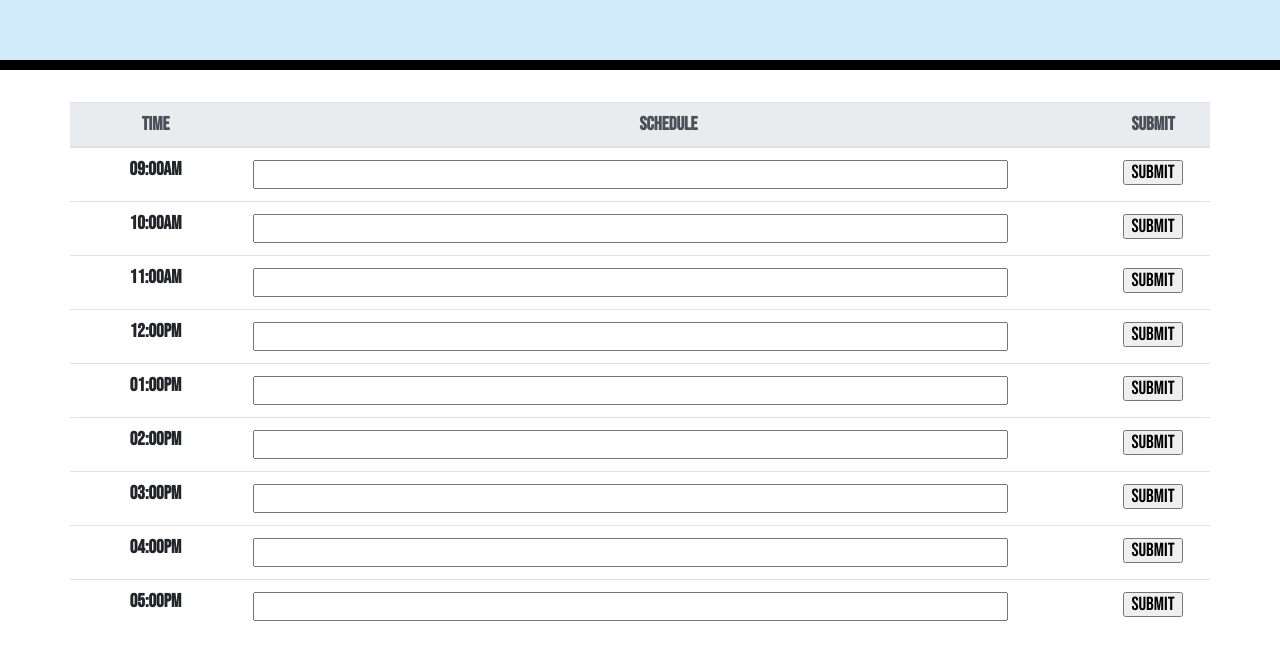
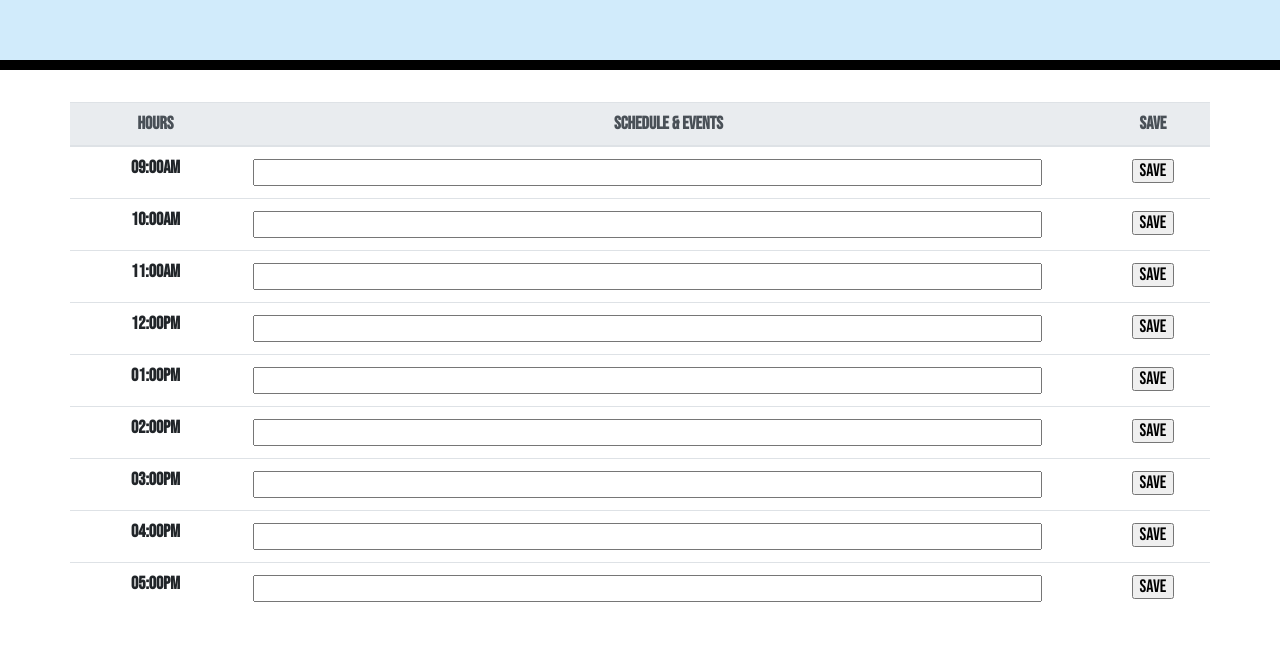
Before and after one commit to misterjaykay/work-day-scheduler, a plain HTML site: page index.html in a window 1280 px wide. Shown: the part 248-897 px from the top of the page. Drawn offline with nearby package versions, Linux system fonts and the light colour scheme; a web font is replaced by a local one.

```diff
--- a/index.html
+++ b/index.html
@@ -29,9 +29,9 @@
 
         <thead class="thead-light">
           <tr>
-            <th scope="col" class="time-header text-center">TIME</th>
-            <th scope="col" class="schedule-header text-center">Schedule</th>
-            <th scope="col" class="button-header text-center">SUBMIT</th>
+            <th scope="col" class="time-header text-center">Hours</th>
+            <th scope="col" class="schedule-header text-center">Schedule & Events</th>
+            <th scope="col" class="button-header text-center">Save</th>
           </tr>
         </thead>
 
--- a/script.js
+++ b/script.js
@@ -26,15 +26,17 @@ var allHourList = ["09:00AM", "10:00AM", "11:00AM", "12:00PM", "01:00PM", "02:00
 
 for (var i = 0; i < allHourList.length; i++) {
 
-    console.log(allHourList[i]);
-
     var tRow = $("<tr>").attr("data-hour", i);
     var tBody = (".tbody");
     $(tBody).append(tRow);
     var timeDiv = $("<th>").text(allHourList[i]).attr("scope", "row").attr("style", "text-align: center;");
-    var messageDiv = $("<td>").html("<input class='textMessage-" + i + "' size='100' type='text' data-input='" + i + "' >");
-    var buttonDiv = $("<td>").html("<input class='submit-button' data-value='" + i + "' type='button' value='submit' >").attr("style", "text-align: center;")
-    // AT VAR BUTTONDIV, REMOVED BOTTOM LINE
+    var messageDiv = $("<td>").html("<input class='textMessage-" + i + "' size='110' type='text'  >");
+    var buttonDiv = $("<td>").html("<input class='submit-button' data-value='" + i + "' type='button' value='save' >").attr("style", "text-align: center;")
+
+    // AT VAR MESSAGE DIV, REMOVED BOTTOM LINE (FOR FUTURE USE)
+    // data-input='" + i + "'
+
+    // AT VAR BUTTONDIV, REMOVED BOTTOM LINE (FOR FUTURE USE)
     // .addClass("submit-button-" + i);
 
     $(tRow).prepend(timeDiv, messageDiv, buttonDiv);
--- a/style.css
+++ b/style.css
@@ -1,6 +1,6 @@
 body {
   font-family: 'Bebas Neue', cursive;
-  font-size: 19px;
+  font-size: 18px;
   line-height: 1;
 }
 
```
